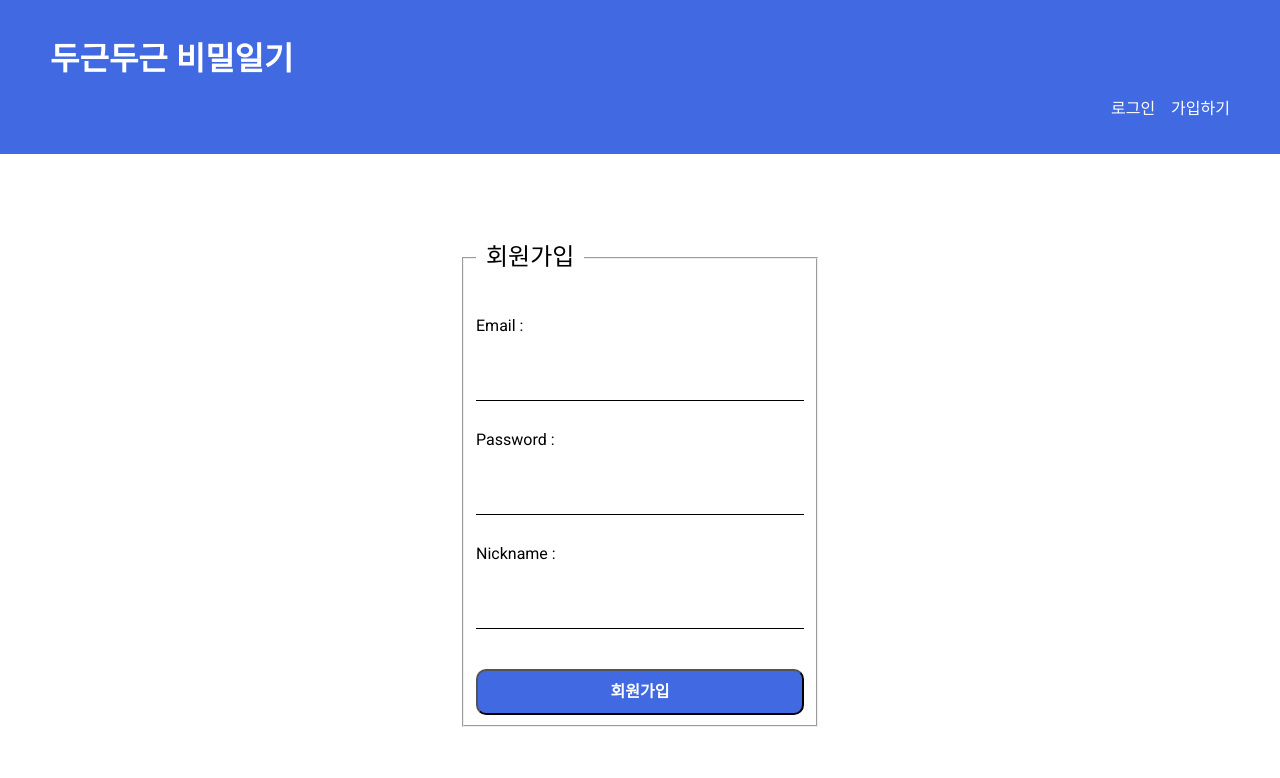
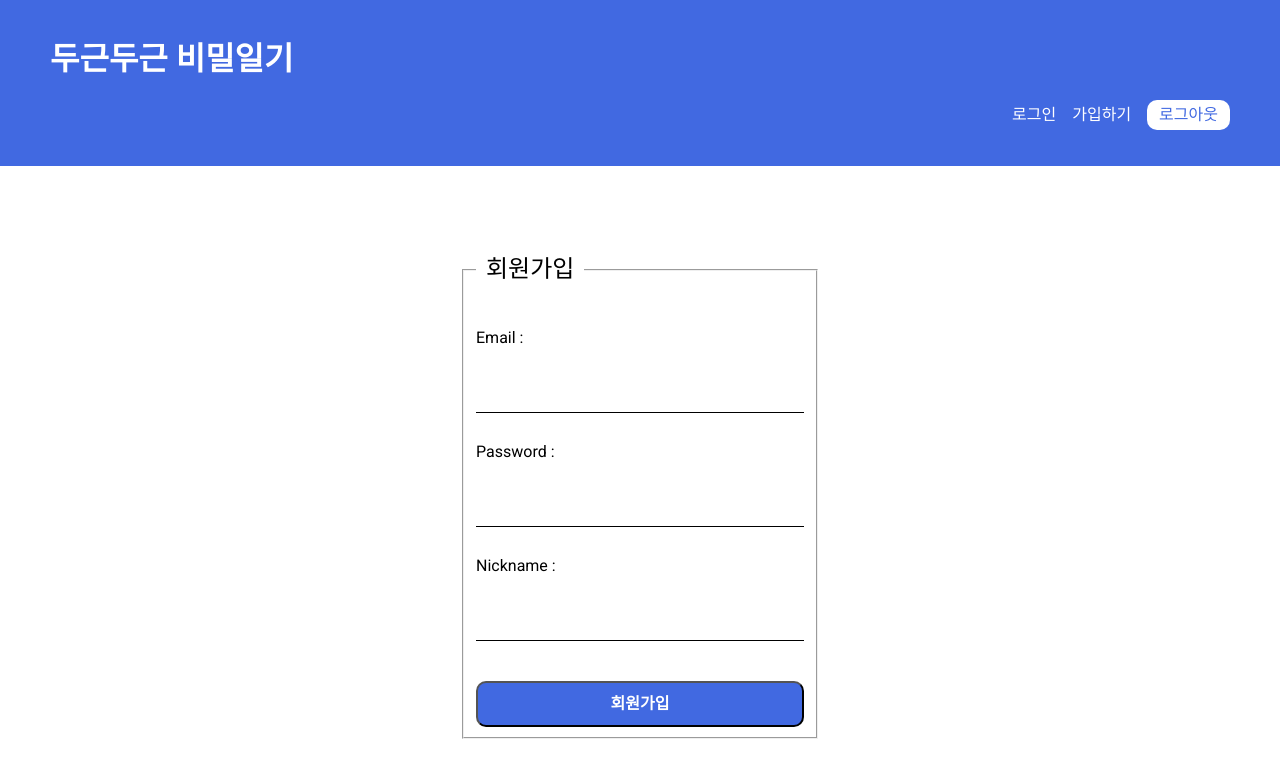
Before and after one commit to baekg110/_firebase, a React (Create React App) app: page /signup in a window 1280 px wide. Shown: the top 778 px of the page. Built offline with nearby package versions, Linux system fonts and the light colour scheme; no server answers.

Commit message:
Feat : 로그아웃 기능 추가

```diff
--- a/src/components/Nav.js
+++ b/src/components/Nav.js
@@ -1,7 +1,10 @@
-import { Link } from "react-router-dom";
-import styles from "./Nav.module.css";
+import { Link } from 'react-router-dom';
+import { useLogout } from '../hooks/useLogout';
+import styles from './Nav.module.css';
 
 export default function Nav() {
+    const { logout } = useLogout();
+
     return (
         <nav className={styles.nav}>
             <h1 className={styles.tit}>두근두근 비밀일기</h1>
@@ -12,6 +15,12 @@
                 <li>
                     <Link to="/signup">가입하기</Link>
                 </li>
+
+                <li>
+                    <button type="button" onClick={logout}>
+                        로그아웃
+                    </button>
+                </li>
             </ul>
         </nav>
     );
--- a/src/components/Nav.module.css
+++ b/src/components/Nav.module.css
@@ -6,6 +6,7 @@
 .nav .list_nav {
     display: flex;
     justify-content: right;
+    align-items: center;
     gap: 16px;
 }
 
@@ -17,3 +18,12 @@
     color: #fff;
     text-decoration: none;
 }
+
+.nav button {
+    padding: 6px 12px;
+    border-radius: 10px;
+    background-color: #fff;
+    border: none;
+    color: royalblue;
+    cursor: pointer;
+}
--- a/src/context/AuthContext.js
+++ b/src/context/AuthContext.js
@@ -1,4 +1,4 @@
-import { createContext, useReducer } from "react";
+import { createContext, useReducer } from 'react';
 
 // context 객체 생성
 const AuthContext = createContext();
@@ -7,8 +7,10 @@
 const AuthContextProvider = ({ children }) => {
     const authReducer = (state, action) => {
         switch (action.type) {
-            case "login":
+            case 'login':
                 return { ...state, user: action.payload };
+            case 'logout':
+                return { ...state, user: null };
             default:
                 return state;
         }
@@ -19,7 +21,7 @@
         // authReducer는 state값을 변경할 수 있다.
         user: null,
     });
-    console.log("user state : ", state);
+    console.log('user state : ', state);
     return (
         <AuthContext.Provider value={{ ...state, dispatch }}>
             {/* 회원정보가 없데이트 될 때마다 state를 변경 */}
--- /dev/null
+++ b/src/hooks/useLogout.js
@@ -0,0 +1,31 @@
+import { useState } from 'react';
+import { signOut } from 'firebase/auth';
+import { appAuth } from '../firebase/config';
+import { useAuthContext } from './useAuthContext';
+
+export const useLogout = () => {
+    const [error, setError] = useState(null);
+    const [isPending, setIsPending] = useState(false);
+    const { dispatch } = useAuthContext();
+
+    const logout = () => {
+        setError(null);
+        setIsPending(true);
+
+        signOut(appAuth)
+            .then(() => {
+                // Sign-out successful.
+                // 유저 정보 변경 - context를 관리하는 dispatch 함수를 실행
+                dispatch({ type: 'logout' });
+                setError(null);
+                setIsPending(false);
+            })
+            .catch((error) => {
+                // An error happened.
+                setError(error.message);
+                setIsPending(false);
+            });
+    };
+
+    return { error, isPending, logout };
+};
```
